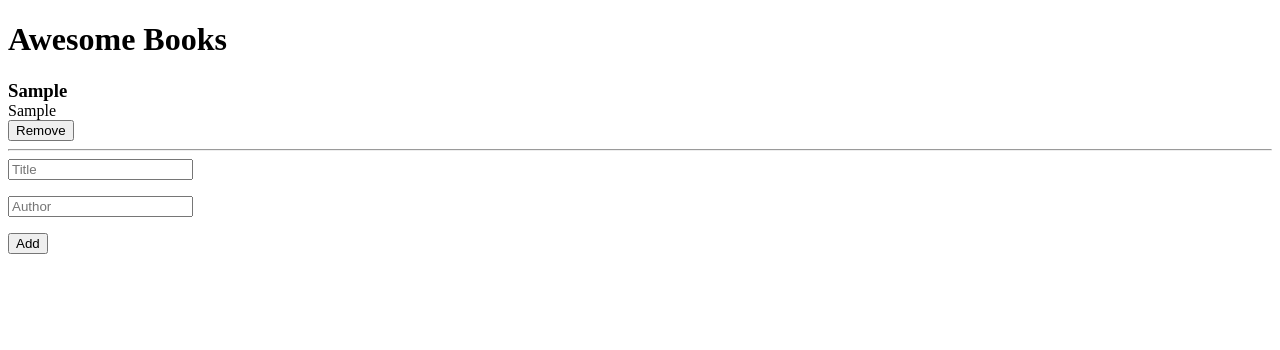
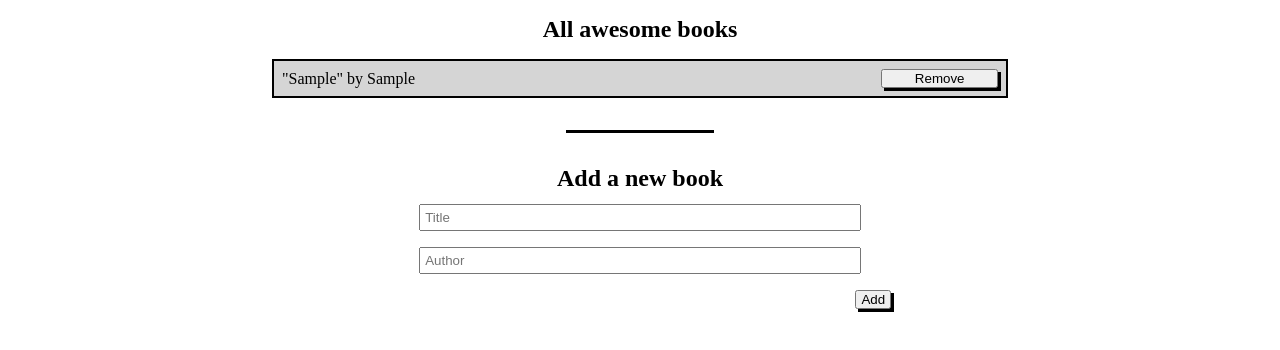
Before and after one commit to Baayeh/awesome-books, a website: page index.html in a window 1280 px wide. Both pictures are taken after typing "Sample", "Sample" into the empty fields and a click on the button "Add". Drawn offline with Linux system fonts and the light colour scheme.

Commit message:
code refactored to use classes

```diff
--- a/index.html
+++ b/index.html
@@ -8,15 +8,27 @@
   <title>Awesome Books</title>
 </head>
 <body>
-  <h1>Awesome Books</h1>
+  <section id="wrapper">
+    <h1>All awesome books</h1>
+    <ul id="book-list"></ul>
+    <div id="divider"></div>
+    <!-- Add book to list -->
+    <form id="form">
+      <h2>Add a new book</h2>
+      <div class="form-input">
+        <label for="title" hidden>Title</label>
+        <input type="text" id="title" name="title" placeholder="Title">
+      </div>
+      <div class="form-input">
+        <label for="author" hidden>Title</label>
+        <input type="text" id="author" name="author" placeholder="Author">
+      </div>
+      <div>
+        <button class="addBtn" type="submit">Add</button>
+      </div>
+    </form>
 
-  <ul id="book-list"></ul>
-
-  <form id="form">
-    <input class="form-control" type="text" name="title" placeholder="Title">
-    <input class="form-control" type="text" name="author" placeholder="Author">
-    <button class="addBtn" type="submit">Add</button>
-  </form>
+  </section>
 
   <script src="./script.js"></script>
 </body>
--- a/script.js
+++ b/script.js
@@ -4,99 +4,79 @@
 const form = document.querySelector('#form');
 const ul = document.querySelector('#book-list');
 
-// if books !== null
-let books;
-if (localStorage.getItem('books') === null) {
-  books = [];
-} else {
-  books = JSON.parse(localStorage.getItem('books'));
-}
-
-// Define Book Class
 class Book {
-  constructor(title, author) {
-    this.title = title; // let title = title
-    this.author = author; // let author = author
+  constructor(title, author, id) {
+    this.title = title;
+    this.author = author;
+    this.id = id;
   }
 }
 
-// Define Methods class
 class Methods {
-  // Add book to browser
-  addBooktoArray(item, index) {
-    const li = document.createElement('li');
-    li.classList.add('list-item');
+ static books = [];
 
-    // add key attribute with value of index (key = index)
-    li.setAttribute('key', index);
-    li.innerHTML = `
-    <h3 class="title">${item.title}</h3>
-    <p class="author">${item.author}</p>
-    <button class="removeBtn">Remove</button><hr>`;
+ static getAllBooks() {
+   if (localStorage.getItem('books')) {
+     this.books = JSON.parse(localStorage.getItem('books'));
+     this.displayBooks();
+   } else {
+     ul.style.display = 'none';
+   }
+ }
 
-    ul.appendChild(li);
-  }
+ static displayBooks() {
+   this.books.forEach((book) => {
+     this.addToBookArray(book);
+   });
+ }
 
-  // remove book
-  removeBook(element) {
-    if (element.classList.contains('removeBtn')) {
-    // get parent element of button and remove it from the browser
-      element.parentElement.remove();
+ static addToBookArray(book) {
+   const li = `<li class="list-item" key="${book.id}">
+  <p class="title">"${book.title}" by ${book.author}</p>
+  <button class="removeBtn">Remove</button>
+  </li>`;
+   ul.innerHTML += li;
+ }
 
-      const bookID = element.parentElement.getAttribute('key');
-      const result = books.filter((book) => book !== books[bookID]);
+ static addBook(book) {
+   this.books.push(book);
+   const strData = JSON.stringify(this.books);
+   localStorage.setItem('books', strData);
+ }
 
-      // convert result into string and store new data in localStorage
-      const filteredData = JSON.stringify(result);
-      localStorage.setItem('books', filteredData);
-    }
-  }
+ static removeBook(bookID) {
+   const result = this.books.filter((book) => String(bookID) !== String(book.id));
+   const strData = JSON.stringify(result);
+   localStorage.setItem('books', strData);
+   this.books = JSON.parse(localStorage.getItem('books'));
+   if (this.books.length !== 0) {
+     ul.style.display = 'block';
+   } else {
+     ul.style.display = 'none';
+     localStorage.clear();
+   }
+ }
 }
 
-// Create an instance of Methods class
-const method = new Methods();
+document.addEventListener('DOMContentLoaded', Methods.getAllBooks());
 
-// Display books on website
-function displayBooks() {
-  if (books !== null) {
-    books.forEach((item, index) => {
-      method.addBooktoArray(item, index);
-    });
-  }
-}
-
-// Event to display books in browser
-document.addEventListener('DOMContentLoaded', displayBooks);
-
-// Event to Add a book to the array
 form.addEventListener('submit', (e) => {
   e.preventDefault();
 
-  // Getting input fields from the browser
   const [title, author] = form.elements;
-
-  // getting the values of both input fields
   const titleValue = title.value;
   const authorValue = author.value;
+  const book = new Book(titleValue, authorValue, Methods.books.length);
+  ul.style.display = 'block';
+  Methods.addBook(book);
+  Methods.addToBookArray(book);
+  form.reset();
+});
 
-  // add book when fields are not empty
-  if (titleValue !== '' || authorValue !== '') {
-    // create book object
-    const book = new Book(titleValue, authorValue);
-
-    // add book object to array
-    books.push(book);
-    method.addBooktoArray(book);
-
-    // convert books array into string and store in localStorage
-    const booksStr = JSON.stringify(books);
-    localStorage.setItem('books', booksStr);
-    form.reset();
+ul.addEventListener('click', (e) => {
+  if (e.target.classList.contains('removeBtn')) {
+    const bookID = e.target.parentElement.getAttribute('key');
+    Methods.removeBook(bookID);
+    e.target.parentElement.remove();
   }
 });
-
-// Event to remove book
-ul.addEventListener('click', (e) => {
-  // getting element that is clicked in the ul
-  method.removeBook(e.target);
-});
--- a/style.css
+++ b/style.css
@@ -1,17 +1,66 @@
-ul#book-list {
-  list-style-type: none;
+* {
   margin: 0;
   padding: 0;
+  box-sizing: border-box;
 }
 
-h3.title,
-p.author {
-  margin: 0;
+button {
+  padding: 0 0.3em;
+  box-shadow: 3px 3px #000;
+  cursor: pointer;
 }
 
-form#form {
-  display: flex;
-  flex-direction: column;
-  align-items: flex-start;
-  gap: 1em;
+section#wrapper {
+  padding: 1em;
+  text-align: center;
+  width: 60%;
+  margin: 0 auto;
 }
+
+ul {
+  list-style-type: none;
+  border: 2px solid #000;
+  margin-top: 1em;
+}
+
+ul li {
+  display: grid;
+  justify-items: ;
+  grid-template-columns: 5fr 1fr;
+  column-gap: 1em;
+  justify-content: space-between;
+  align-items: center;
+  padding: 0.5em;
+}
+
+p.title {
+  text-align: start;
+}
+
+ul li:nth-child(odd) {
+  background-color: rgb(213, 213, 213);
+}
+
+div#divider {
+  width: 20%;
+  height: 3px;
+  background-color: #000;
+  margin: 2em auto;
+}
+
+form#form h2 {
+  margin: 0 0 0.5em 0;
+}
+
+form#form div.form-input input {
+  width: 60%;
+  padding: 0.3em;
+}
+
+form#form div.form-input:nth-child(3){
+  margin: 1em 0;
+}
+
+form#form button.addBtn {
+  margin-left: 35em;
+}
```
Also changed, not shown: README.md.
